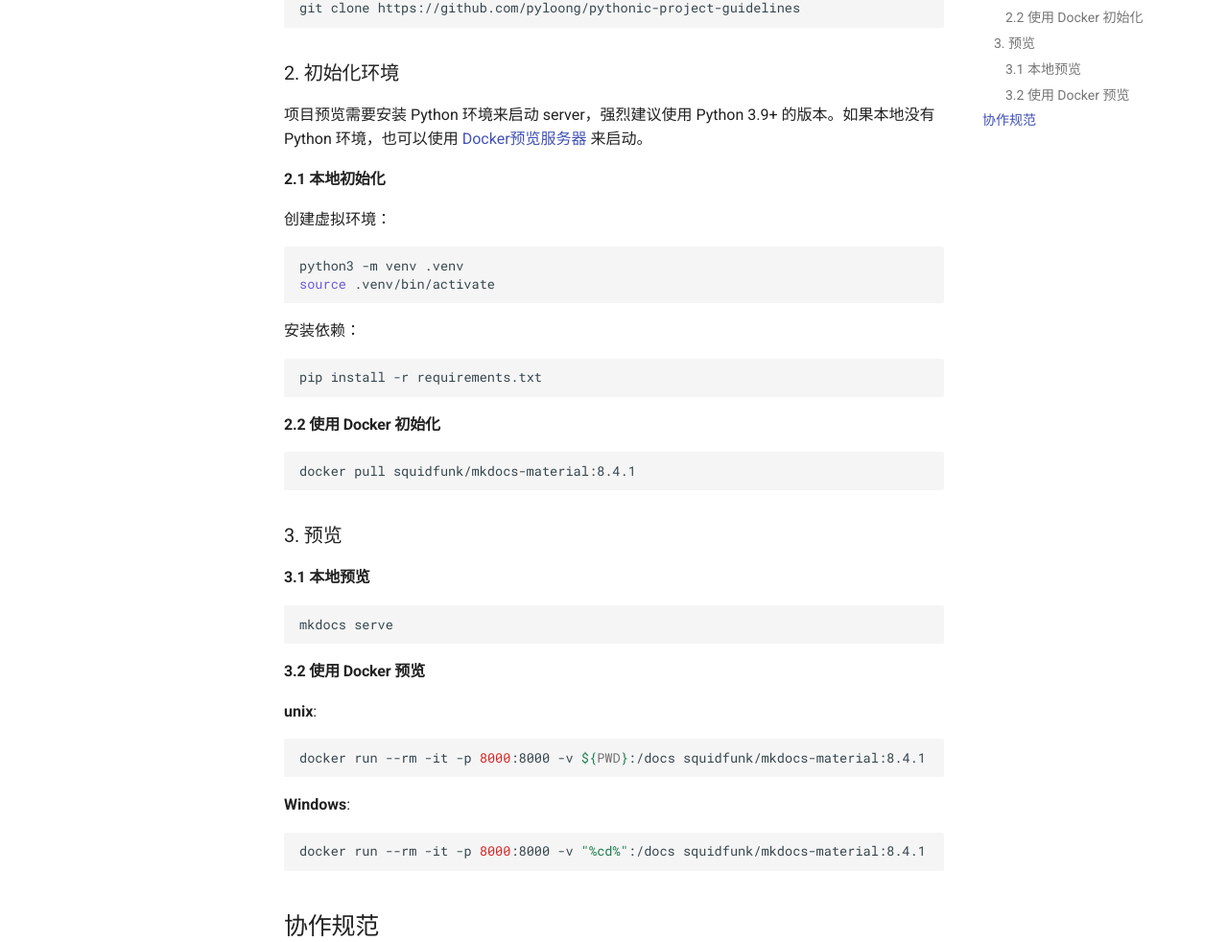
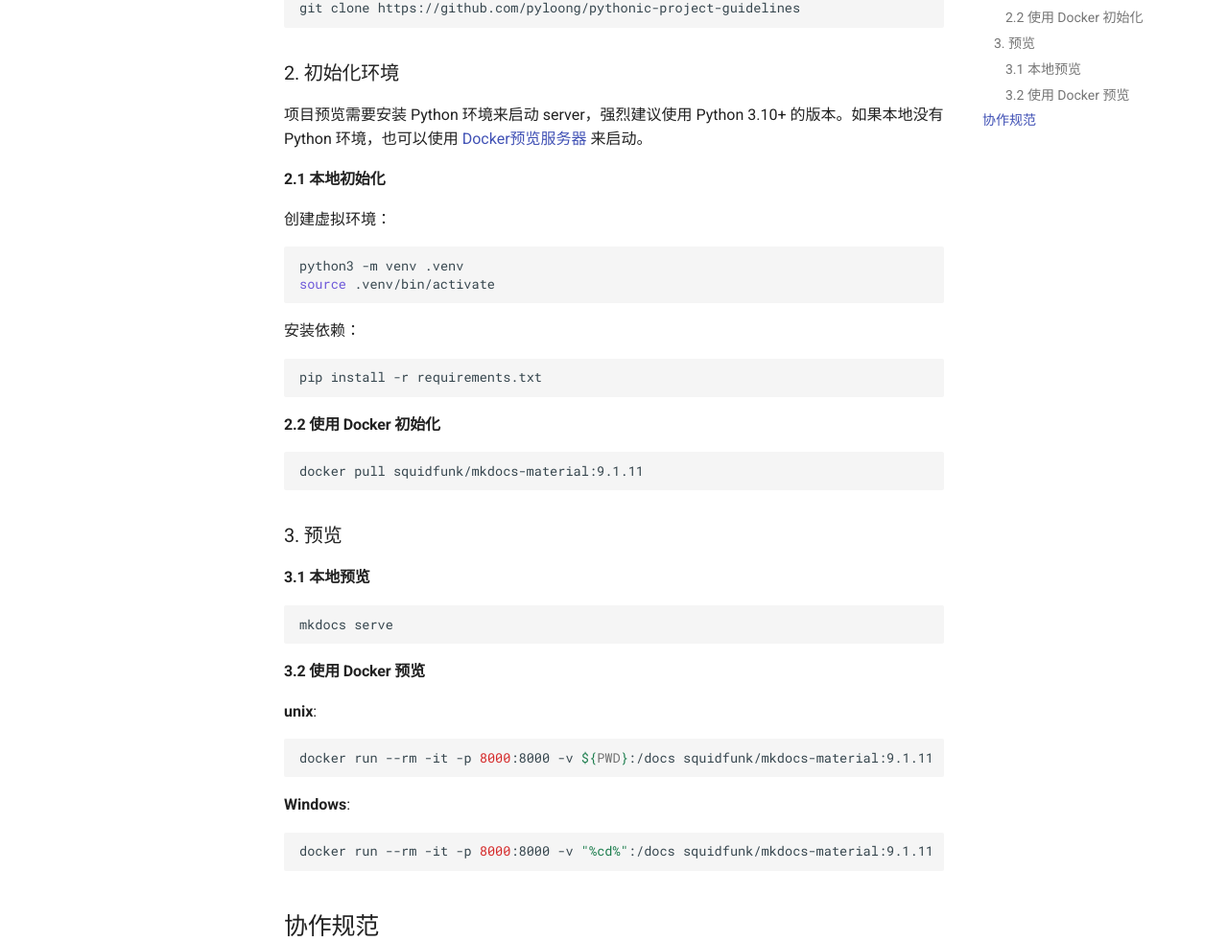
Before and after one commit to pyloong/pythonic-project-guidelines, an MkDocs documentation site: the page built from docs/index.md, in a window 1280 px wide and 1400 px high, scrolled down 1890 px. Shown: the part 198-1180 px from the top of the window at 96% size. Built offline with MkDocs 1.6.1 and Material for MkDocs 9.7.7, drawn with Linux system fonts in a browser that asks for light colours; comment, search, counter and statistics services are not loaded.

Commit message:
upgrade mkdocs-material version

````diff
--- a/docs/index.md
+++ b/docs/index.md
@@ -1,6 +1,6 @@
 # Python 项目工程化开发指南
 
-![GitHub Workflow Status (branch)](https://img.shields.io/github/workflow/status/pyloong/pythonic-project-guidelines/gh-page/main?label=gh-page&logo=github&style=flat-square)
+![GitHub Workflow Status (with branch)](https://img.shields.io/github/actions/workflow/status/pyloong/pythonic-project-guidelines/gh-page.yml?style=flat-square)
 
 文档目标：
 
@@ -67,9 +67,7 @@ git clone https://github.com/pyloong/pythonic-project-guidelines
 
 ### 2. 初始化环境
 
-项目预览需要安装 Python 环境来启动 server，强烈建议使用 Python 3.9+ 的版本。如果本地没有 Python
-环境，也可以使用 [Docker预览服务器](https://squidfunk.github.io/mkdocs-material/creating-your-site/#creating-your-site)
-来启动。
+项目预览需要安装 Python 环境来启动 server，强烈建议使用 Python 3.10+ 的版本。如果本地没有 Python 环境，也可以使用 [Docker预览服务器](https://squidfunk.github.io/mkdocs-material/creating-your-site/#creating-your-site) 来启动。
 
 #### 2.1 本地初始化
 
@@ -89,7 +87,7 @@ pip install -r requirements.txt
 #### 2.2 使用 Docker 初始化
 
 ```bash
-docker pull squidfunk/mkdocs-material:8.4.1
+docker pull squidfunk/mkdocs-material:9.1.11
 ```
 
 ### 3. 预览
@@ -105,19 +103,18 @@ mkdocs serve
 **unix**:
 
 ```bash
-docker run --rm -it -p 8000:8000 -v ${PWD}:/docs squidfunk/mkdocs-material:8.4.1
+docker run --rm -it -p 8000:8000 -v ${PWD}:/docs squidfunk/mkdocs-material:9.1.11
 ```
 
 **Windows**:
 
 ```bash
-docker run --rm -it -p 8000:8000 -v "%cd%":/docs squidfunk/mkdocs-material:8.4.1
+docker run --rm -it -p 8000:8000 -v "%cd%":/docs squidfunk/mkdocs-material:9.1.11
 ```
 
 ## 协作规范
 
-文档使用 Markdown 编写，使用 [mkdocs](https://www.mkdocs.org/)
-配合 [mkdocs-material](https://squidfunk.github.io/mkdocs-material/) 主题构建。
+文档使用 Markdown 编写，使用 [mkdocs](https://www.mkdocs.org/) 配合 [mkdocs-material](https://squidfunk.github.io/mkdocs-material/) 主题构建。
 
 - fork
 - code
--- a/requirements.txt
+++ b/requirements.txt
@@ -1 +1 @@
-mkdocs-material==8.5.11
+mkdocs-material==9.1.11
````
Also changed, not shown: README.md (+4 -4 lines).
